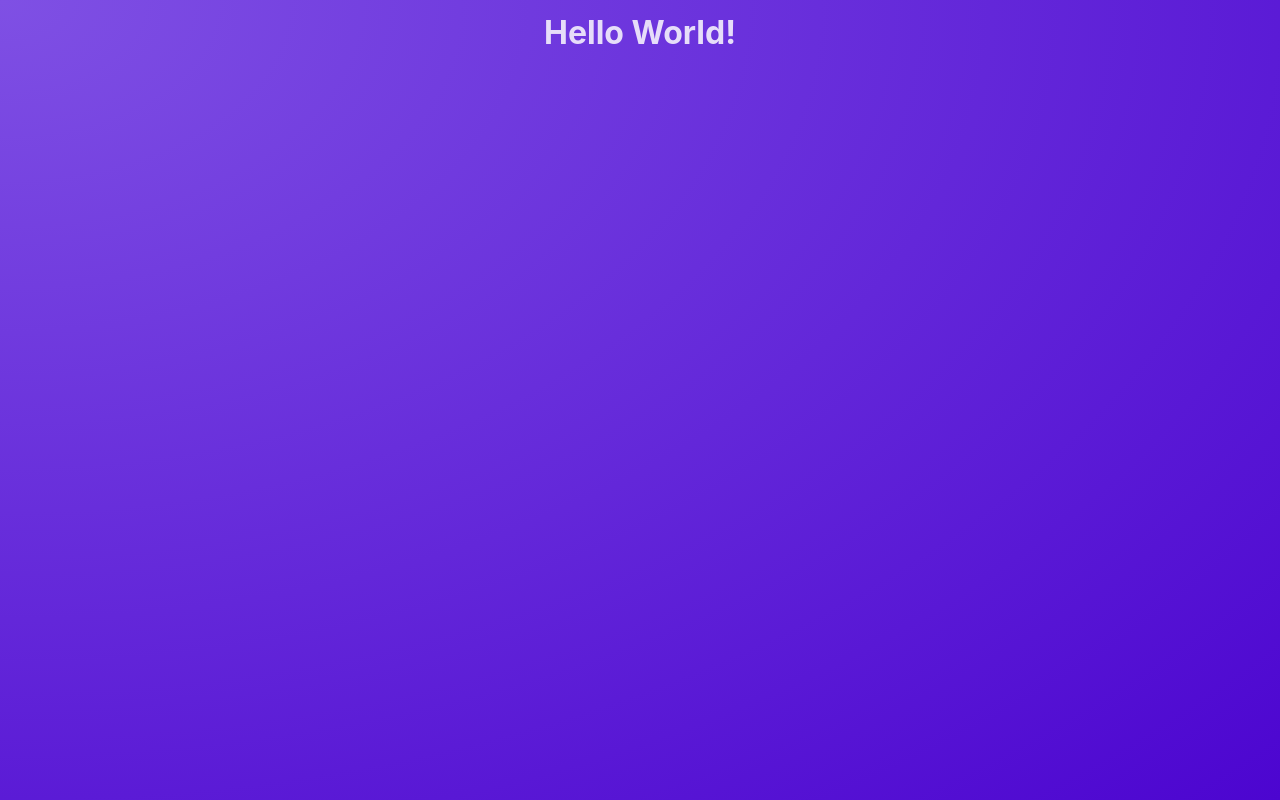
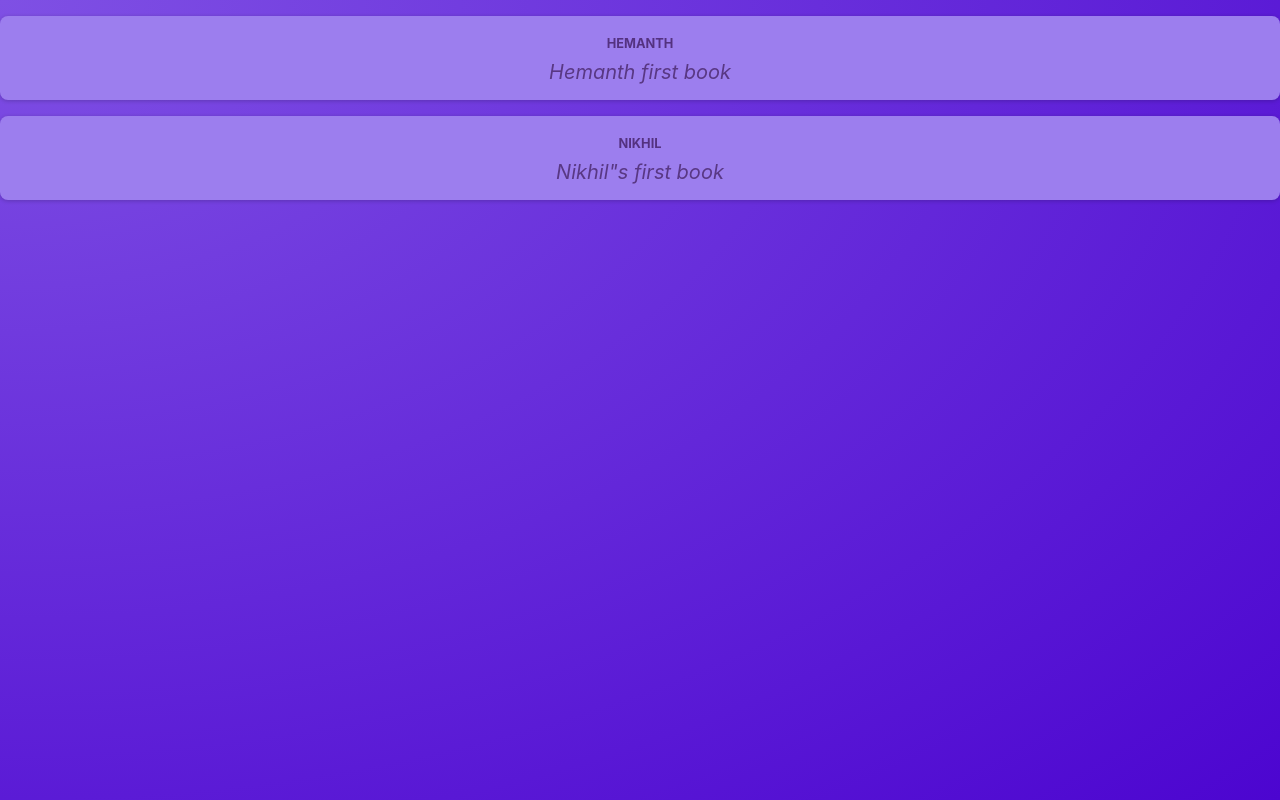
Before and after one commit to Nikhil98765/react-summary, a React (Vite) app: page / in a window 1280 px wide. Built offline with nearby package versions, Linux system fonts and the light colour scheme.

Commit message:
reusing the components and props and styling for components

```diff
--- a/src/App.jsx
+++ b/src/App.jsx
@@ -1,5 +1,12 @@
+import {Post} from "./components/Post.jsx";
+
 function App() {
-  return <h1>Hello World!</h1>;
+  return (
+    <>
+      <Post author='Hemanth' title='Hemanth first book'/>
+      <Post author='Nikhil' title='Nikhil"s first book'/>
+    </>
+  );
 }
 
 export default App;
--- /dev/null
+++ b/src/components/Post.jsx
@@ -0,0 +1,15 @@
+import styles from './Post.module.css';
+
+const names = ['Nikhil', 'Hemanth'];
+
+export const Post = ({author, title}) => {
+
+  const chosenName = Math.random() > 0.5 ? names[0] : names[1];
+
+    return (
+        <div className={styles.post}>
+            <p className={styles.author}>{author}</p>
+            <p className={styles.text}>{title}</p>
+        </div>
+    )
+}
--- /dev/null
+++ b/src/components/Post.module.css
@@ -0,0 +1,35 @@
+.post {
+    margin: 1rem 0;
+    padding: 1rem;
+    background-color: #9c7eee;
+    border-radius: 8px;
+    box-shadow: 0 1px 4px rgba(0, 0, 0, 0.2);
+    animation: animate-in 1s ease-out forwards;
+}
+
+.author {
+    font-size: 0.8rem;
+    font-weight: bold;
+    color: #543280;
+    margin: 0;
+    text-transform: uppercase;
+}
+
+.text {
+    white-space: pre-wrap;
+    font-size: 1.25rem;
+    margin: 0.25rem 0 0 0;
+    color: #593884;
+    font-style: italic;
+}
+
+@keyframes animate-in {
+    from {
+        opacity: 0;
+        transform: translateY(1rem);
+    }
+    to {
+        opacity: 1;
+        transform: translateY(0);
+    }
+}
```
